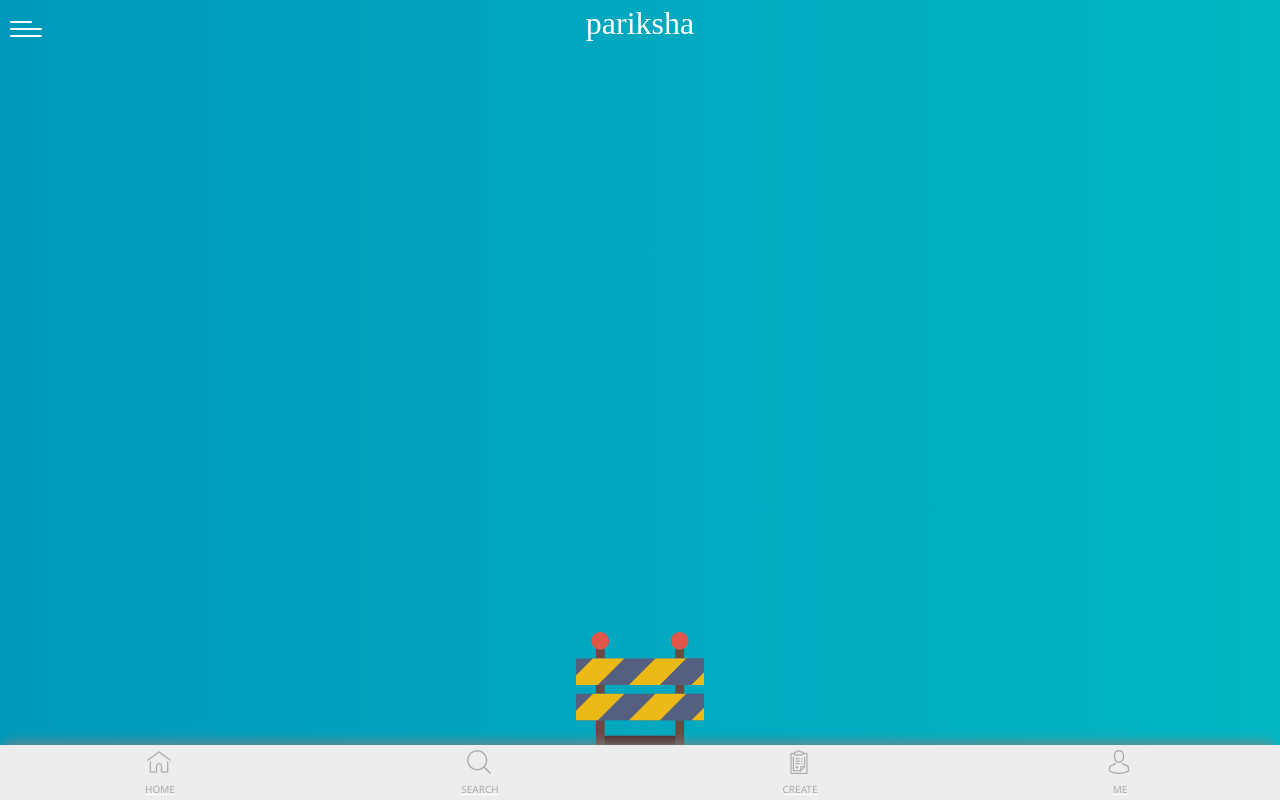
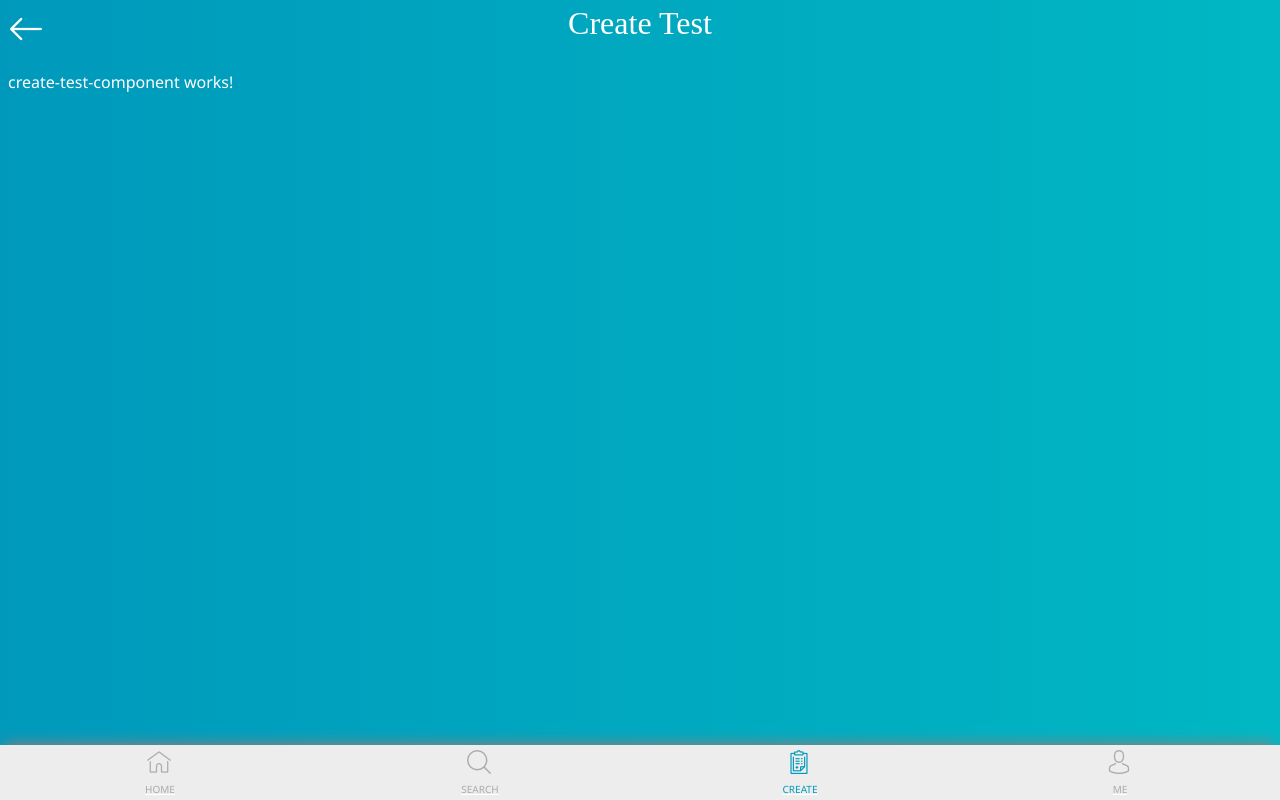
Before and after one commit to vaishaks/pariksha, an Angular app: page /create/test in a window 1280 px wide. Before the commit this address led to /underconstruction. Shown: the top 800 px of the page. Built offline with nearby package versions, Linux system fonts and the light colour scheme; a web font is replaced by a local one.

Commit message:
Merged PR 387: Merge dev/vasal/backbuttonpage to develop

```diff
--- a/src/app/app-routing.module.ts
+++ b/src/app/app-routing.module.ts
@@ -2,13 +2,15 @@ import { NgModule } from '@angular/core';
 import { RouterModule, Routes } from '@angular/router';
 
 import { CreateComponentComponent } from './create-feature/create-component/create-component.component';
+import { CreateTestComponent } from './create-feature/create-test/create-test.component';
 import { UnderConstructionComponent } from './layout/under-construction/under-construction.component';
 
 const routes: Routes = [
     { path: '', redirectTo: '/underconstruction', pathMatch: 'full' },
     { path: 'underconstruction',  component: UnderConstructionComponent },
     { path: 'create',  component: CreateComponentComponent },
-    { path: '**', redirectTo: '/underconstruction'}
+    { path: 'create/test',  component: CreateTestComponent },
+    { path: '**', redirectTo: '/underconstruction' }
 ];
 
 @NgModule({
--- a/src/app/app.component.ts
+++ b/src/app/app.component.ts
@@ -1,9 +1,12 @@
 import { Component } from '@angular/core';
+
+import { NavbarService } from './layout/navbar/navbar.service';
 
 @Component({
   selector: 'app-root',
   templateUrl: './app.component.html',
-  styleUrls: ['./app.component.scss']
+  styleUrls: ['./app.component.scss'],
+  providers: [NavbarService]
 })
 export class AppComponent {
   title = 'app';
--- a/src/app/app.module.ts
+++ b/src/app/app.module.ts
@@ -1,5 +1,7 @@
 import { BrowserModule } from '@angular/platform-browser';
 import { NgModule } from '@angular/core';
+
+import { NavbarService } from './layout/navbar/navbar.service';
 
 import { AppComponent } from './app.component';
 import { CreateComponentComponent } from './create-feature/create-component/create-component.component';
@@ -8,6 +10,7 @@ import { NavbarComponent } from './layout/navbar/navbar.component';
 import { UnderConstructionComponent } from './layout/under-construction/under-construction.component';
 
 import { AppRoutingModule } from './app-routing.module';
+import { CreateTestComponent } from './create-feature/create-test/create-test.component';
 
 @NgModule({
   declarations: [
@@ -15,7 +18,8 @@ import { AppRoutingModule } from './app-routing.module';
     ClickOutsideDirective,
     NavbarComponent,
     UnderConstructionComponent,
-    CreateComponentComponent
+    CreateComponentComponent,
+    CreateTestComponent
   ],
   imports: [
     BrowserModule,
--- a/src/app/create-feature/create-component/create-component.component.html
+++ b/src/app/create-feature/create-component/create-component.component.html
@@ -11,7 +11,7 @@
         </div>
       </div>
     </div>
-    <div class="create-card">
+    <div class="create-card" routerLink="/create/test">
       <img class="create-card-icon" src="../../../assets/quiz.png" />
       <div class="create-card-content">
         <div class="create-card-content-title">
--- /dev/null
+++ b/src/app/create-feature/create-test/create-test.component.html
@@ -0,0 +1,5 @@
+<div id="app-view">
+  <p>
+    create-test-component works!
+  </p>
+</div>
--- /dev/null
+++ b/src/app/create-feature/create-test/create-test.component.ts
@@ -0,0 +1,22 @@
+import { Component, OnInit, OnDestroy  } from '@angular/core';
+
+import { NavbarService } from '../../layout/navbar/navbar.service';
+
+@Component({
+  selector: 'app-create-test',
+  templateUrl: './create-test.component.html',
+  styleUrls: ['./create-test.component.scss']
+})
+export class CreateTestComponent implements OnInit, OnDestroy {
+
+  constructor(private navbarService: NavbarService) {}
+
+  ngOnInit() {
+    this.navbarService.enableBackButton(true);
+    this.navbarService.setPageTitle('Create Test');
+  }
+
+  ngOnDestroy() {
+    this.navbarService.enableBackButton(false);
+  }
+}
--- a/src/app/layout/navbar/navbar.component.html
+++ b/src/app/layout/navbar/navbar.component.html
@@ -1,9 +1,17 @@
 <div id="navbar" (clickOutside)="outsideClicked()" (click)="navbarClicked()">
   <div id="navbar-top">
-    <span id="navbar-title">pariksha</span>
-    <span id="navbar-hamburger" (click)="hamburgerClicked()">
-      <i class="icons navbar-icons navbar-icons-hamburger" aria-hidden="true"></i>
-    </span>
+    <div *ngIf="!isBackButtonEnabled">
+      <span id="navbar-title">pariksha</span>
+      <span id="navbar-icon" (click)="hamburgerClicked()">
+        <i class="icons navbar-icons navbar-icons-hamburger" aria-hidden="true"></i>
+      </span>
+    </div>
+    <div *ngIf="isBackButtonEnabled">
+        <span id="navbar-title">{{pageTitle}}</span>
+        <span id="navbar-icon" (click)="backButtonClicked()">
+          <i class="icons navbar-icons navbar-icons-back" aria-hidden="true"></i>
+        </span>
+    </div>
   </div>
   <div id="navbar-sidepanel" *ngIf="isSidePanelOpen">
 
--- a/src/app/layout/navbar/navbar.component.scss
+++ b/src/app/layout/navbar/navbar.component.scss
@@ -12,7 +12,7 @@
         width: 100%;
     }
 
-    &-hamburger {
+    &-icon {
         margin-left: 10px;
         margin-top: 8px;
         position: absolute;
@@ -99,6 +99,10 @@
             background-image: url("../../../assets/avatar.png");
         }
 
+        &-back {
+            background-image: url("../../../assets/left-arrow.png");
+        }
+
         &-hamburger {
             background-image: url("../../../assets/menu.png");
         }
--- a/src/app/layout/navbar/navbar.component.ts
+++ b/src/app/layout/navbar/navbar.component.ts
@@ -1,28 +1,55 @@
-import { Component, OnInit } from '@angular/core';
+import { Component, OnDestroy } from '@angular/core';
+
+import { NavbarService } from '../../layout/navbar/navbar.service';
+
+import { Subscription } from 'rxjs/Subscription';
 
 @Component({
   selector: 'app-navbar',
   templateUrl: './navbar.component.html',
   styleUrls: ['./navbar.component.scss']
 })
-export class NavbarComponent implements OnInit {
+export class NavbarComponent implements OnDestroy {
+  isBackButtonEnabled = false;
   isHamburgerClicked = false;
   isSidePanelOpen = false;
+  navbarServiceSubscription: Subscription;
+  pageTitle = '';
+
+  backButtonClicked = function backButtonClicked() {
+    window.history.back();
+  };
+
   hamburgerClicked = function hamburgerClicked() {
     this.isHamburgerClicked = true;
     this.isSidePanelOpen = true;
   };
+
   navbarClicked = function navabarClicked() {
     if (this.isSidePanelOpen && this.isHamburgerClicked === false) {
       this.isSidePanelOpen = false;
     }
     this.isHamburgerClicked = false;
   };
+
   outsideClicked = function outsideClicked() {
     this.isSidePanelOpen = false;
   };
 
-  constructor() {}
+  constructor(private navbarService: NavbarService) {
+    this.navbarServiceSubscription = navbarService.isBackButtonEnabled$.subscribe(
+      isBackButtonEnabled => {
+        this.isBackButtonEnabled = isBackButtonEnabled;
+      }
+    );
+    navbarService.pageTitle$.subscribe(
+      pageTitle => {
+        this.pageTitle = pageTitle;
+      }
+    );
+  }
 
-  ngOnInit() {}
+  ngOnDestroy() {
+    this.navbarServiceSubscription.unsubscribe();
+  }
 }
--- /dev/null
+++ b/src/app/layout/navbar/navbar.service.ts
@@ -0,0 +1,22 @@
+import { Injectable } from '@angular/core';
+import { Subject } from 'rxjs/Subject';
+
+@Injectable()
+export class NavbarService {
+
+  private isBackButtonEnabledSource = new Subject<boolean>();
+  private pageTitleSource = new Subject<string>();
+
+  isBackButtonEnabled$ = this.isBackButtonEnabledSource.asObservable();
+  pageTitle$ = this.pageTitleSource.asObservable();
+
+  enableBackButton(isBackButtonEnabled: boolean) {
+    this.isBackButtonEnabledSource.next(isBackButtonEnabled);
+  }
+
+  setPageTitle(pageTitle: string) {
+    this.pageTitleSource.next(pageTitle);
+  }
+
+  constructor() { }
+}
```
Also changed, not shown: src/app/create-feature/create-test/create-test.component.scss (added), src/assets/left-arrow.png (added).
